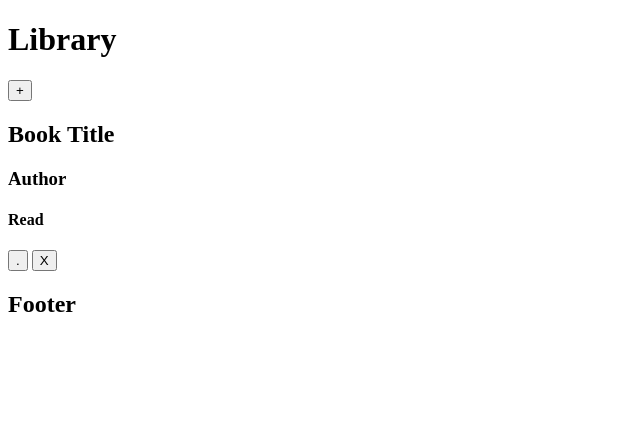
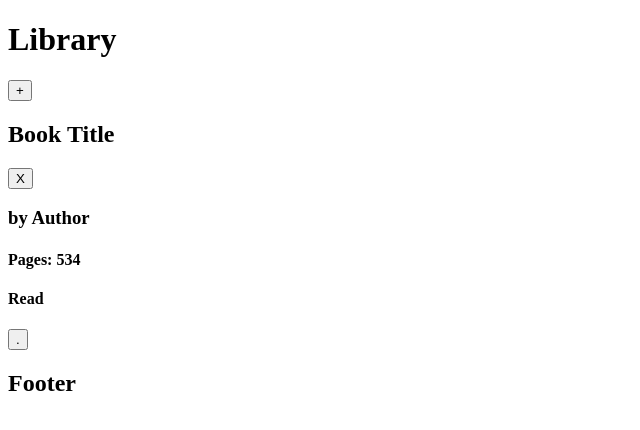
Before and after one commit to BZAgustin/js-library, a plain HTML site: page index.html in a window 1280 px wide. Shown: the whole page, without its empty margins (0-640 px from the left). Drawn offline with Linux system fonts and the light colour scheme.

Commit message:
- Add 'Pages' info - Move book title and delete button to new header div

```diff
--- a/index.html
+++ b/index.html
@@ -15,11 +15,15 @@
   </header>
   <section>
     <div class="card">
-      <h2>Book Title</h2>
-      <h3>Author</h3>
+      <div class="card-header">
+        <h2>Book Title</h2>
+        <button>X</button>
+      </div>
+      <h3>by Author</h3>
+      <h4>Pages: 534</h4>
       <h4>Read</h4>
       <button>.</button>
-      <button>X</button>
+
     </div>
   </section>
   <footer>
```
